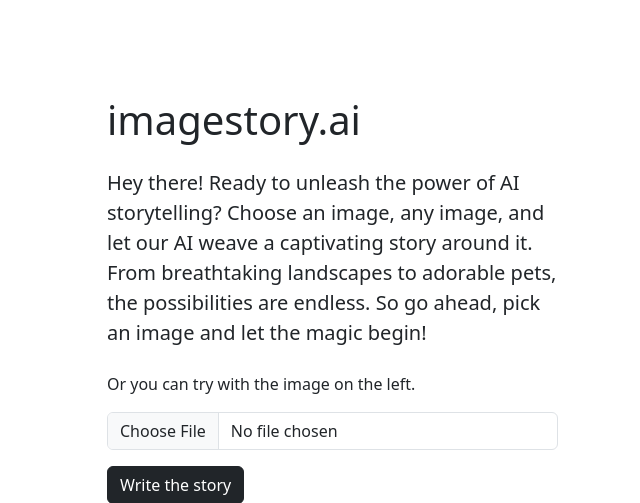
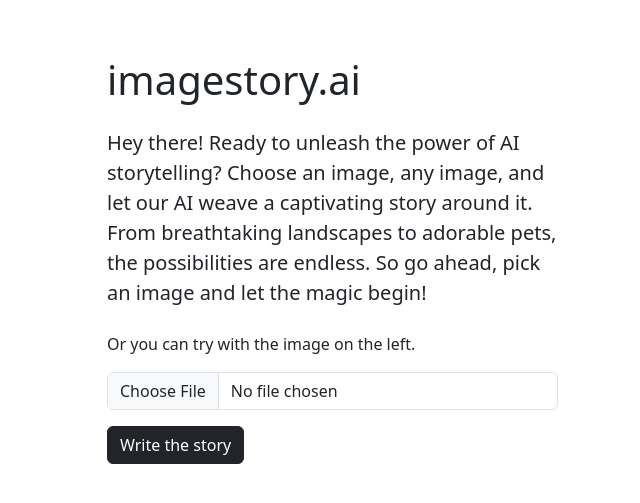
Before and after one commit to gnud-gnaoh/imagestory.ai, a Flask app: template templates/form.html in a window 1280 px wide. Shown: the part 56-559 px from the top of the page, without its empty margins (640-1280 px from the left). Run offline with Flask 3, Linux system fonts and the light colour scheme; the template is opened without the code that fills it, so the values that code supplies are empty; some libraries are stand-ins or nearby versions.

Commit message:
Change small details

```diff
--- a/templates/form.html
+++ b/templates/form.html
@@ -66,7 +66,7 @@
             <img src="{{ imgpath }}" alt="" class="img-fluid">
           </div>
           <div class="col-md-5">
-            <h1 class="mt-5">
+            <h1 class="mt-2">
               imagestory.ai
             </h1>
             <p class="lead mt-4">
```
